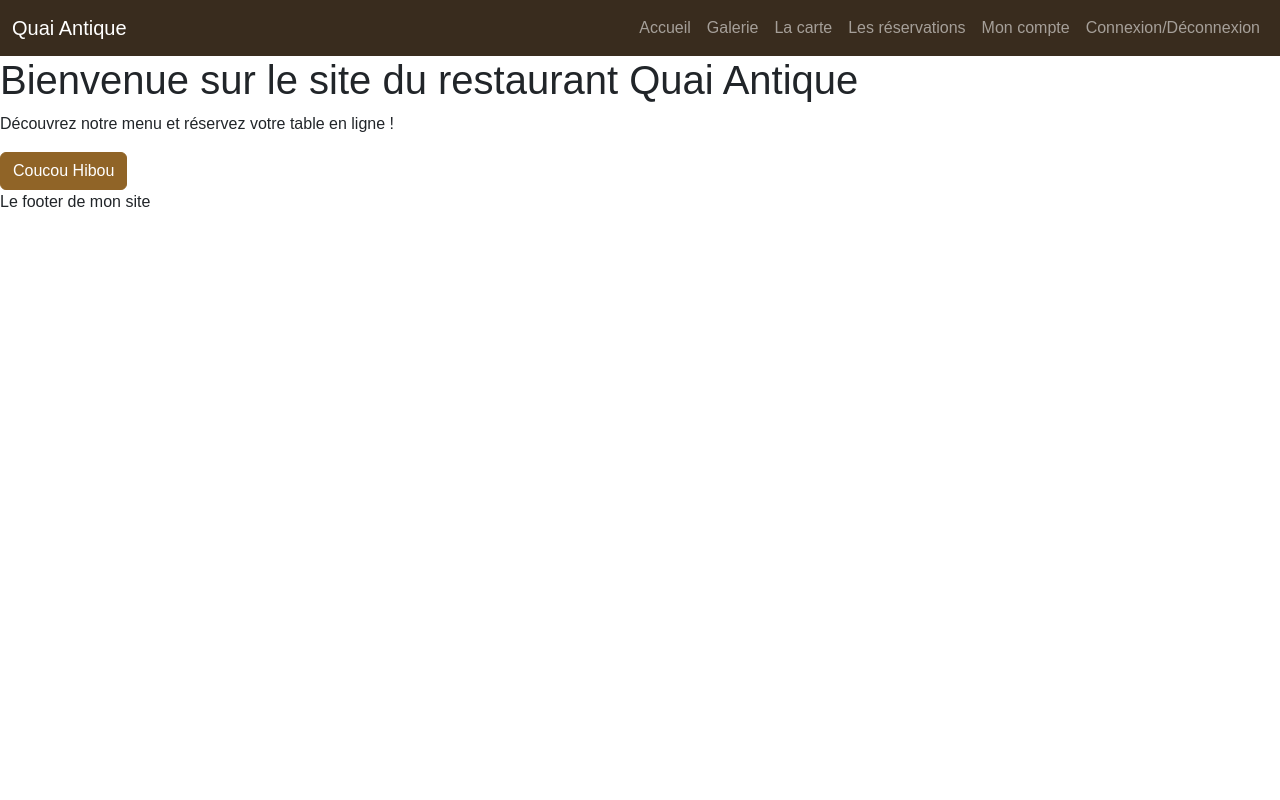
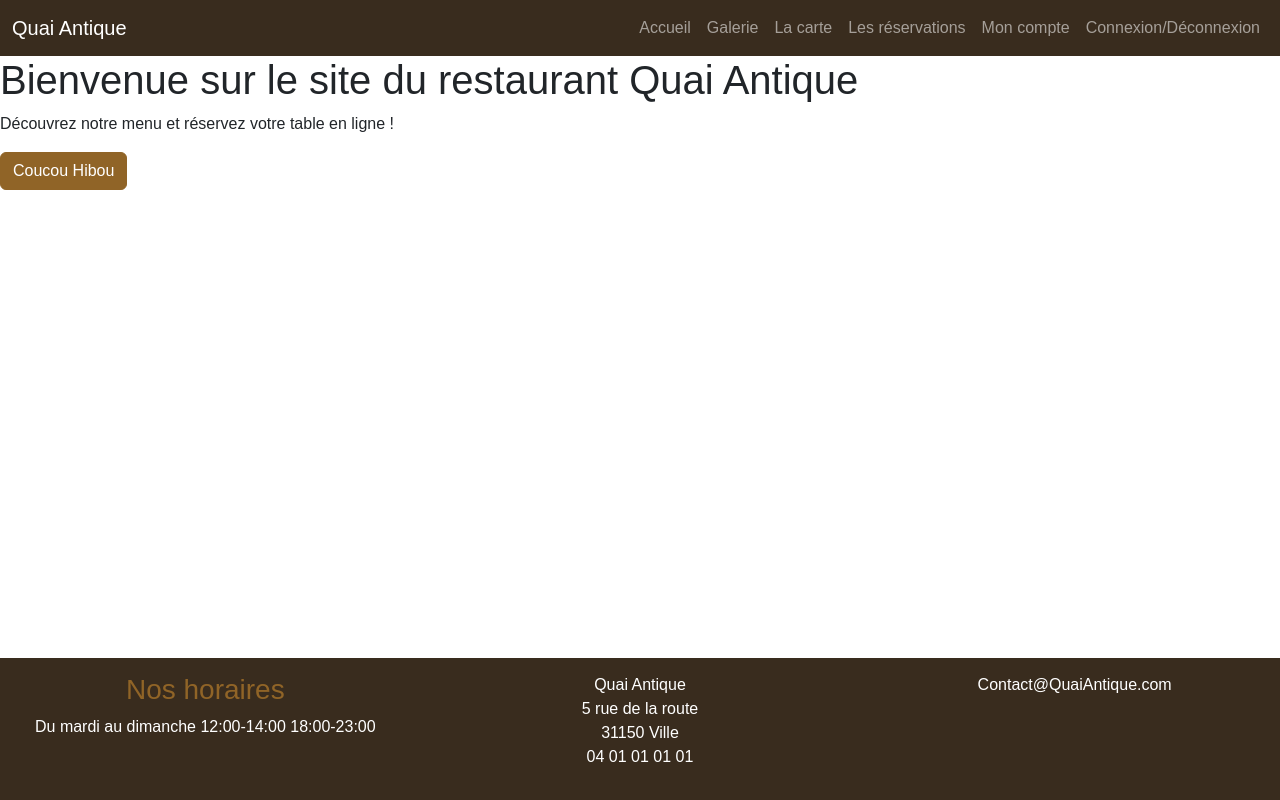
Before and after one commit to Davgone/git-test-filR, a website with bundled scripts: page index.html in a window 1280 px wide. Built offline with nearby package versions, Linux system fonts and the light colour scheme; a web font is replaced by a local one.

Commit message:
Add site footer

```diff
--- a/SCSS/main.scss
+++ b/SCSS/main.scss
@@ -1,2 +1,20 @@
 @import url("/node_modules/bootstrap-icons/font/bootstrap-icons.css");
 @import 'custom';
+
+html{
+    position: relative;
+    min-height: 100%;
+}
+
+main{
+    margin-bottom: 250px; /* Hauteur du footer */
+}
+
+
+
+footer.footer {
+    padding: 15px 0;
+    position: absolute;
+    bottom : 0;
+    width: 100%;
+}
--- a/index.html
+++ b/index.html
@@ -46,12 +46,32 @@
     </div>
   </div>
 </nav>
+</header>
 
     <main id="main-page">
         <!-- Le contenu de la page sera injecté ici -->
     </main>
 
-    <footer> Le footer de mon site </footer>
+
+<footer class="bg-dark text-white text-center footer">
+        <div class="row">
+            <div class="col-12 col-lg-4">
+                <h3 class="text-primary">Nos horaires</h3>
+                <p>Du mardi au dimanche  12:00-14:00  18:00-23:00</p>
+            </div>
+            <div class="col-6 col-lg-4">
+                <p>Quai Antique <br/>
+                    5 rue de la route <br/>
+                    31150 Ville <br/>
+                    04 01 01 01 01 <br/>
+                </p>
+            </div>
+            <div class="col-6 col-lg-4">
+                <p>Contact@QuaiAntique.com</p>
+            </div>
+        </div>
+</footer>
+
 
     <script type="module" src="./Router/router.js"></script>
     <scipt src="node_modules/bootstrap/dist/js/bootstrap.bundle.min.js"></scipt>
```
Also changed, not shown: SCSS/main.css, 1 other file.
